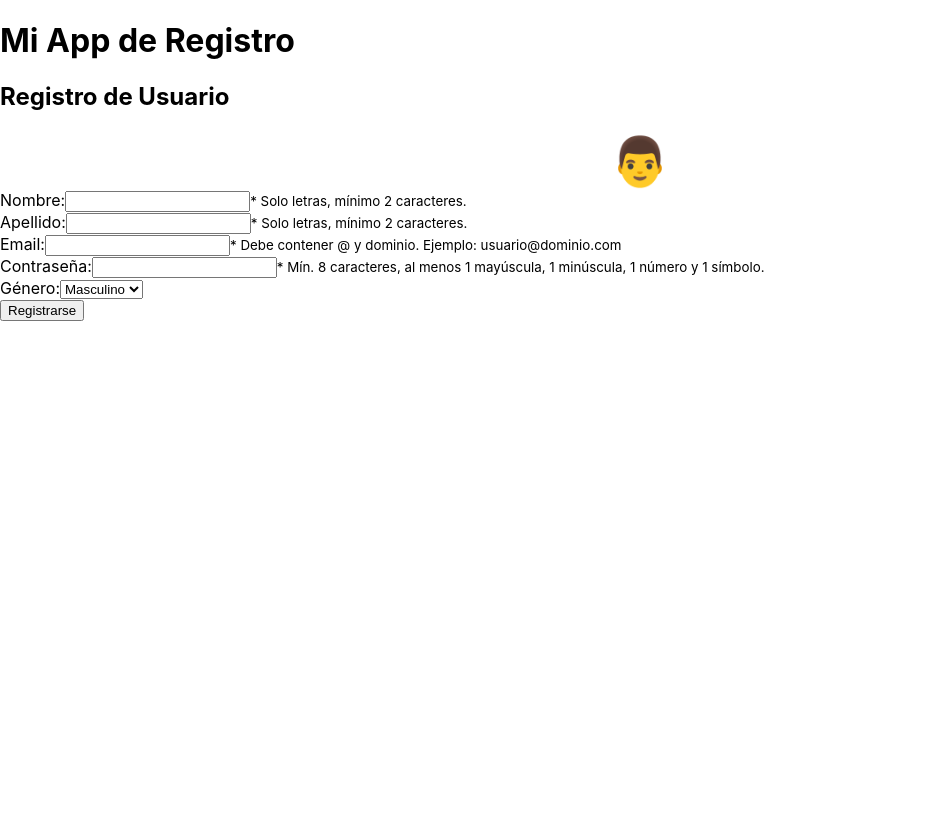
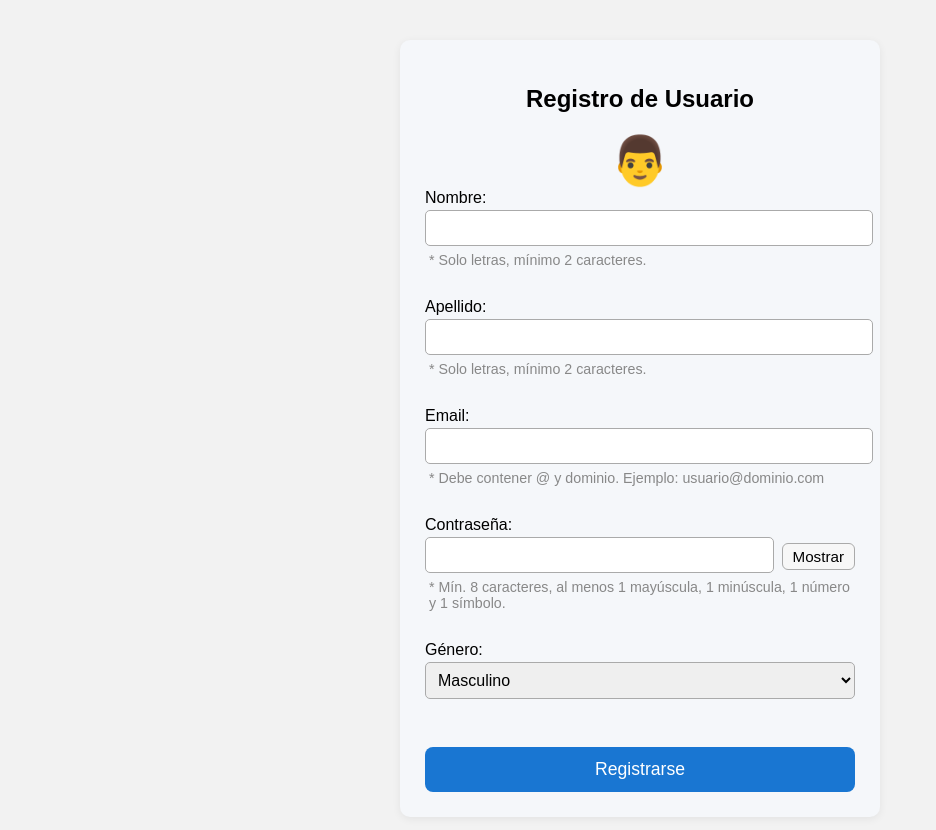
Before and after one commit to nestorguerram/react1, a React (Create React App) app: page / in a window 1280 px wide. Shown: the top 830 px of the page, without its empty margins (0-936 px from the left). Before the commit the page ends 800 px from the top, so only its background shows below. Built offline with nearby package versions, Linux system fonts and the light colour scheme.

Commit message:
Corrige formato

```diff
--- a/src/App.css
+++ b/src/App.css
@@ -39,8 +39,12 @@
 
 
 /* desde aqui parte el codigo */
+body {
+  font-family: Arial, sans-serif;
+  background: #f2f2f2;
+}
+
 .App {
-  font-family: Arial, sans-serif;
   text-align: center;
   margin-top: 40px;
 }
@@ -76,7 +80,7 @@
   font-size: 1rem;
 }
 
-.register-form button {
+.register-form button[type="submit"] {
   width: 100%;
   padding: 12px;
   background: #1976d2;
@@ -88,7 +92,7 @@
   margin-top: 12px;
 }
 
-.register-form button:hover {
+.register-form button[type="submit"]:hover {
   opacity: 0.85;
 }
 
@@ -106,8 +110,7 @@
   margin-top: 2px;
 }
 
-
 .input-error {
-  border: 2px solid #f44336 !important; /* Rojo intenso */
-  background: #fff5f5;                  /* Fondo muy suave */
+  border: 2px solid #f44336 !important;
+  background: #fff5f5;
 }
--- a/src/App.js
+++ b/src/App.js
@@ -1,10 +1,9 @@
-import React from "react";
-import RegisterForm from "./RegisterForm";
+import React from 'react';
+import RegisterForm from './RegisterForm';
 
 function App() {
   return (
     <div className="App">
-      <h1>Mi App de Registro</h1>
       <RegisterForm />
     </div>
   );
--- a/src/RegisterForm.jsx
+++ b/src/RegisterForm.jsx
@@ -1,5 +1,5 @@
 import React, { useState } from "react";
-
+import "./App.css"
 // Funciones de validación para cada campo
 const validarNombre = (valor) => {
   if (!/^[a-zA-ZáéíóúÁÉÍÓÚñÑ]{2,}$/.test(valor)) {
@@ -7,6 +7,8 @@ const validarNombre = (valor) => {
   }
   return "";
 };
+
+
 
 const validarApellido = (valor) => {
   if (!/^[a-zA-ZáéíóúÁÉÍÓÚñÑ]{2,}$/.test(valor)) {
@@ -47,6 +49,11 @@ function RegisterForm() {
   });
   const [errors, setErrors] = useState({});
   const [success, setSuccess] = useState(false);
+  const [mostrarPassword, setMostrarPassword] = useState(false);
+  const [fueEnviado, setFueEnviado] = useState(false);
+
+
+
 
   // Actualiza el formulario al escribir
   const handleChange = (e) => {
@@ -58,6 +65,7 @@ function RegisterForm() {
   // Valida todos los campos al enviar
   const handleSubmit = (e) => {
     e.preventDefault();
+    setFueEnviado (true);
     const nuevosErrores = {};
 
     const errorNombre = validarNombre(form.nombre);
@@ -104,7 +112,7 @@ function RegisterForm() {
             value={form.nombre}
             onChange={handleChange}
             autoComplete="off"
-          className={errors.nombre ? "error" : ""}
+            className={errors.nombre ? "input-error" : ""}
                     />
         <small className="hint">* Solo letras, mínimo 2 caracteres.</small>
         {errors.nombre && (
@@ -112,6 +120,7 @@ function RegisterForm() {
         )}
         </label>
         <br />
+
 
       <label>
         Apellido:
@@ -149,13 +158,33 @@ function RegisterForm() {
 
       <label>
         Contraseña:
+        <div style={{ display: "flex", alignItems: "center" }}>
         <input
-          type="password"
+            type={mostrarPassword ? "text" : "password"}
             name="password"
             value={form.password}
             onChange={handleChange}
             className={errors.password ? "input-error" : ""}
+            style={{ flex: 1 }}
             />
+
+        <button
+            type="button"
+            onClick={() => setMostrarPassword((prev) => !prev)}
+            style={{
+            marginLeft: "8px",
+            padding: "4px 10px",
+            fontSize: "0.95rem",
+            cursor: "pointer",
+            borderRadius: "6px",
+            border: "1px solid #aaa",
+            background: "#f7f7f7"
+            }}
+            >
+        {mostrarPassword ? "Ocultar" : "Mostrar"}
+        </button>
+        </div>
+
   <small className="hint">
     * Mín. 8 caracteres, al menos 1 mayúscula, 1 minúscula, 1 número y 1 símbolo.
     </small>
@@ -164,6 +193,9 @@ function RegisterForm() {
         )}
         </label>
         <br />
+
+
+
 
       <label>
         Género:
@@ -184,11 +216,12 @@ function RegisterForm() {
       {success && (
         <p style={{ color: "green" }}>¡Registro exitoso!</p>
       )}
-      {Object.values(errors).length > 0 && !success && (
+      {fueEnviado && Object.values(errors).length > 0 && !success && (
         <p style={{ color: "red" }}>
         Revisa los campos marcados en rojo.
         </p>
       )}
+
     </form>
   );
 }
```
Lines whose indentation alone changed are shown as unchanged.
